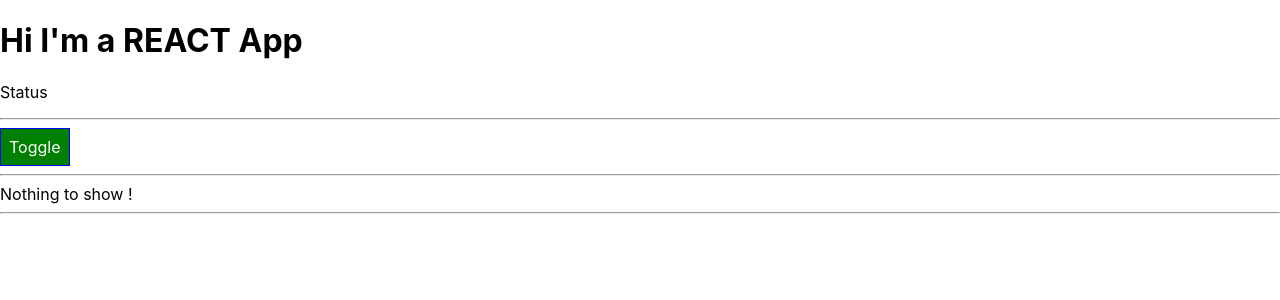
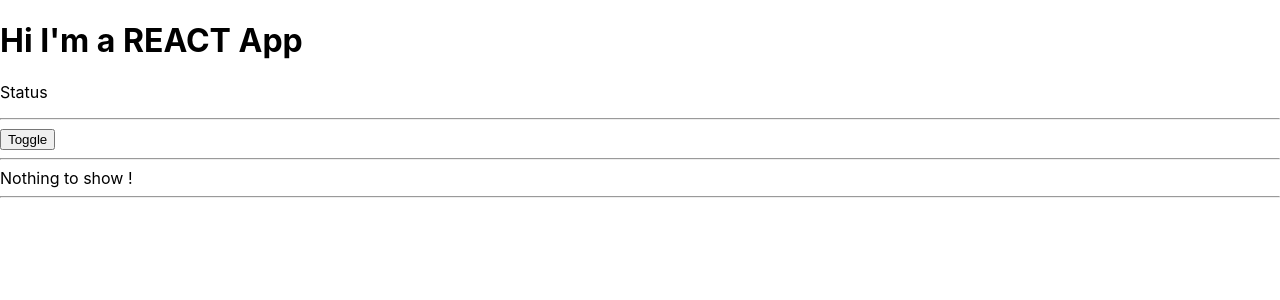
Before and after one commit to sroh/react-course-material, a React app in the folder react-app-playground/: page / in a window 1280 px wide. Shown: the top 300 px of the page. Built offline with nearby package versions, Linux system fonts and the light colour scheme.

Commit message:
section 72

```diff
--- a/react-app-playground/src/App.css
+++ b/react-app-playground/src/App.css
@@ -10,7 +10,25 @@
   font-weight: bold;
 }
 
+.App button {
+  background-color: green;
+  font: inherit;
+  color: white;
+  border: 1px solid blue;
+  padding: 8px;
+  cursor: pointer;
+  color: white;
+}
 
-:global .GlobalBackground {
-  background-color: black;
+.App button:hover {
+  background-color: lightgreen;
+  color: black;
 }
+
+.App button.Red {
+  background-color: red;
+}
+
+.App button.Red:hover {
+  background-color: lightsalmon;
+}
--- a/react-app-playground/src/App.js
+++ b/react-app-playground/src/App.js
@@ -52,16 +52,9 @@
   };
 
   render() {
-    const style = {
-      backgroundColor: "green",
-      font: "inherit",
-      color: "white",
-      border: "1px solid blue",
-      padding: "8px",
-      cursor: "pointer"
-    };
+    let persons = <div>Nothing to show !</div>;
+    let btnClasses = '';
 
-    let persons = <div>Nothing to show !</div>;
     if (this.state.showPersons) {
       persons = (
         <div>
@@ -79,7 +72,7 @@
         </div>
       );
 
-      style.backgroundColor = "red";
+      btnClasses = classes.Red;
     }
 
     // Dynamic assign classes to elements
@@ -96,7 +89,7 @@
         <h1>Hi I'm a REACT App</h1>
         <p className={dynamicClasses.join(" ")}>Status</p>
         <hr />
-          <button style={style} onClick={this.togglePersonsHandler}>
+        <button className={btnClasses} onClick={this.togglePersonsHandler}>
           Toggle
         </button>
         <hr />
--- a/react-app-playground/src/Person/Person.css
+++ b/react-app-playground/src/Person/Person.css
@@ -1,8 +1,3 @@
-
-/* :global .GlobalBackground {
-    background-color: black;
-  } */
-
 .Person {
     width: 60%;
     margin: 16px auto;
```
Also changed, not shown: 2 other files (tests, documents, lock files or other folders). Lines whose indentation alone changed are shown as unchanged.
